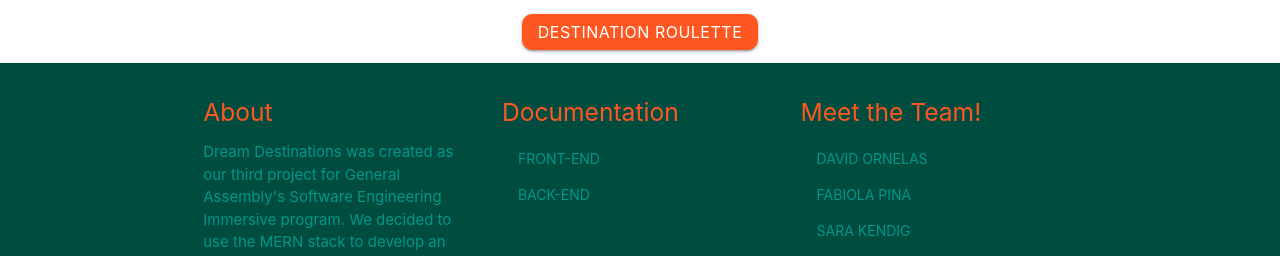
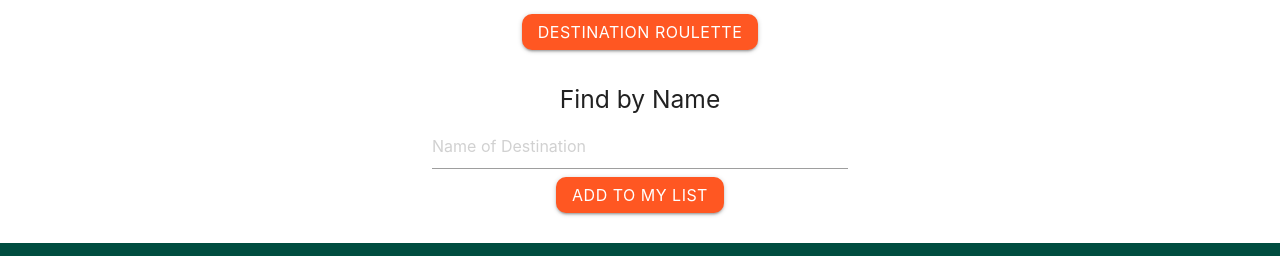
Before and after one commit to TCJohnson1/MERN-location-front, a React (Create React App) app in the folder destinations/: page / in a window 1280 px wide. Shown: the part 671-927 px from the top of the page. Built offline with nearby package versions, Linux system fonts and the light colour scheme.

Commit message:
added form to find destination and to add it to list

```diff
--- a/destinations/src/App.js
+++ b/destinations/src/App.js
@@ -36,11 +36,25 @@ export default class App extends Component {
             >
               Destination Roulette
             </button>
-            <div class="find-destination">
-              <form>
-                <div class="row"></div>
-              </form>
-            </div>
+          </div>
+          <div className="find-destination">
+            <form>
+              <h5>Find by Name</h5>
+              <input
+                className="name-of-destination"
+                id="name-of-destination"
+                type="text"
+                placeholder="Name of Destination"
+              ></input>
+              <button
+                id="add-to-list-button"
+                class="btn waves-effect waves-orange darken-4"
+                type="submit"
+                name="action"
+              >
+                Add to my List
+              </button>
+            </form>
           </div>
         </main>
 
--- a/destinations/src/index.css
+++ b/destinations/src/index.css
@@ -10,14 +10,16 @@ main {
 
 .my-list-button,
 .cool-image,
-.random-destination-button {
+.random-destination-button,
+.find-destination {
   margin-top: 20px;
   display: flex;
   justify-content: center;
 }
 
 #my-list-button,
-#random-destination-button {
+#random-destination-button,
+#add-to-list-button {
   background-color: #ff5722;
   border-radius: 10px;
   font-size: 16px;
@@ -31,3 +33,8 @@ main {
   margin-top: 35px;
   border: 5px solid #fff9c4;
 }
+
+.find-destination {
+  margin-bottom: 30px;
+  text-align: center;
+}
```
